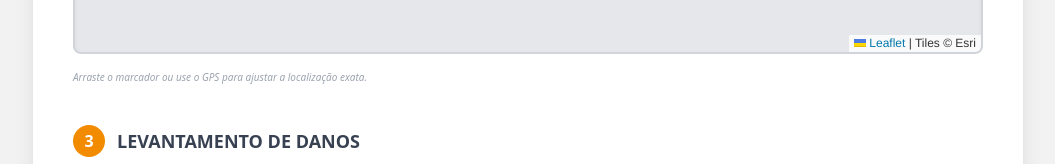
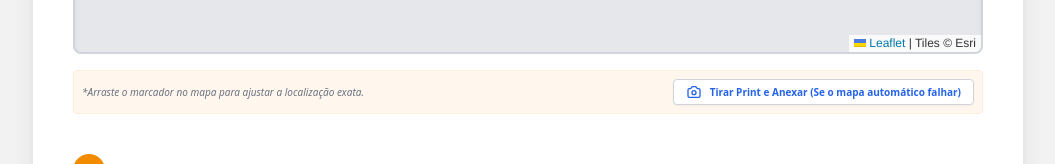
Before and after one commit to danielsentone/laudo-cedec-desastres, a React (Vite) app: page / in a window 1280 px wide. Shown: the part 1476-1640 px from the top of the page, without its empty margins (112-1167 px from the left). Built offline with nearby package versions, Linux system fonts and the light colour scheme.

Commit message:
Novo teste print mapa

```diff
--- a/App.tsx
+++ b/App.tsx
@@ -19,7 +19,10 @@ const App: React.FC = () => {
   const [editingEng, setEditingEng] = useState<Engenheiro | null>(null);
   const [showPreview, setShowPreview] = useState(false);
   const [isLoadingLocation, setIsLoadingLocation] = useState(false);
+
+  // States para o Mapa
   const [mapSnapshot, setMapSnapshot] = useState<string | null>(null);
+  const [manualMapImage, setManualMapImage] = useState<string | null>(null); // Novo estado para upload manual
   const mapRef = useRef<any>(null);
   const markerRef = useRef<any>(null);
 
@@ -147,10 +150,11 @@ const App: React.FC = () => {
 
   useEffect(() => {
     if (!mapRef.current) {
-      mapRef.current = L.map('map-container').setView([parseFloat(formData.latitude), parseFloat(formData.longitude)], 16);
+      mapRef.current = L.map('map-container', {
+        preferCanvas: true // Tenta renderizar em Canvas para facilitar o print
+      }).setView([parseFloat(formData.latitude), parseFloat(formData.longitude)], 16);
 
-      // IMPORTANTE: Utilizando provedores que suportam CORS explicitamente (OpenStreetMap e Esri).
-      // O Google Maps (mt1.google.com) frequentemente bloqueia o acesso via Canvas (html2canvas) gerando erro de Tainted Canvas.
+      // IMPORTANTE: Utilizando provedores que suportam CORS explicitamente.
       const layers = {
         street: L.tileLayer('https://tile.openstreetmap.org/{z}/{x}/{y}.png', {
           attribution: '&copy; OpenStreetMap contributors',
@@ -160,14 +164,13 @@ const App: React.FC = () => {
           attribution: 'Tiles &copy; Esri',
           crossOrigin: 'anonymous'
         }),
-        // Usando Esri Satélite como base robusta para o híbrido para garantir o print
         hybrid: L.tileLayer('https://server.arcgisonline.com/ArcGIS/rest/services/World_Imagery/MapServer/tile/{z}/{y}/{x}', {
             attribution: 'Tiles &copy; Esri',
             crossOrigin: 'anonymous'
         })
       };
 
-      // Inicializa com Híbrido (que agora é seguro para print)
+      // Inicializa com Híbrido
       layers[mapType].addTo(mapRef.current);
 
       markerRef.current = L.marker([parseFloat(formData.latitude), parseFloat(formData.longitude)], { draggable: true }).addTo(mapRef.current);
@@ -264,33 +267,43 @@ const App: React.FC = () => {
     }));
   };
 
+  const handleManualMapUpload = async (e: React.ChangeEvent<HTMLInputElement>) => {
+    if (e.target.files && e.target.files[0]) {
+        try {
+            const base64 = await fileToBase64(e.target.files[0]);
+            setManualMapImage(base64);
+        } catch (error) {
+            console.error("Erro ao carregar mapa manual", error);
+        }
+    }
+  };
+
   const handleTogglePreview = async () => {
     if (!showPreview) {
-        // Ao abrir o preview, tenta capturar a imagem do mapa atual
+        // Só tenta o snapshot automático se o usuário NÃO tiver enviado uma imagem manual
+        if (!manualMapImage) {
             const mapElement = document.getElementById('map-container');
             if (mapElement && (window as any).html2canvas) {
-            // Aumentando delay para 1s para garantir renderização dos tiles em mobile
+                // Delay para garantir renderização
                 await new Promise(resolve => setTimeout(resolve, 1000));
 
                 try {
-                // Tira um print do elemento do mapa
                     const canvas = await (window as any).html2canvas(mapElement, {
-                    useCORS: true, // ESSENCIAL: Permite carregar imagens de outros domínios
-                    allowTaint: false, // ESSENCIAL: Deve ser falso para permitir toDataURL
-                    proxy: null, // Desabilita proxy para evitar erros de requisição
+                        useCORS: true,
+                        allowTaint: false,
+                        proxy: null,
                         logging: true,
-                    scale: 2, // Mantém resolução alta
+                        scale: 2,
                         backgroundColor: null,
                         ignoreElements: (element: any) => {
-                        // Remove controles de zoom do print
                             return element.classList.contains('leaflet-control-zoom');
                         }
                     });
                     setMapSnapshot(canvas.toDataURL('image/png'));
                 } catch (error) {
                     console.error("Erro ao capturar imagem do mapa:", error);
-                // Mesmo com erro, permite abrir o preview (sem o mapa)
                     setMapSnapshot(null);
+                }
             }
         }
     }
@@ -299,32 +312,26 @@ const App: React.FC = () => {
 
   const generatePDF = () => {
     const element = document.getElementById('laudo-pdf-content');
-
-    // Sanitiza strings para evitar caracteres inválidos no nome do arquivo
     const safeText = (text: string) => text ? text.replace(/[\/\\:*?"<>|]/g, '').trim() : '';
-
     const municipio = safeText(formData.municipio) || 'Municipio';
     const data = formData.data;
     const proprietario = safeText(formData.proprietario) || 'Proprietario';
-
     const filename = `${municipio}_${data}_${proprietario}.pdf`;
 
-    // Configurações otimizadas para evitar páginas em branco e permitir múltiplas páginas
     const opt = {
-      margin: [10, 10, 10, 10], // Margem em mm (Top, Left, Bottom, Right)
+      margin: [10, 10, 10, 10],
       filename: filename,
       image: { type: 'jpeg', quality: 0.98 },
       html2canvas: {
-        scale: 2, // Melhora a qualidade
-        useCORS: true, // Permite carregar imagens externas se houver
+        scale: 2,
+        useCORS: true,
         letterRendering: true,
         scrollY: 0,
       },
       jsPDF: { unit: 'mm', format: 'a4', orientation: 'portrait' },
-      pagebreak: { mode: ['avoid-all', 'css', 'legacy'] } // Evita cortes bruscos
+      pagebreak: { mode: ['avoid-all', 'css', 'legacy'] }
     };
 
-    // Pequeno delay para garantir que o renderizador pegue o elemento visível
     html2pdf().set(opt).from(element).save();
   };
 
@@ -349,7 +356,6 @@ const App: React.FC = () => {
     <div className="bg-[#f2f2f2] min-h-screen font-sans">
 
       <div className="sticky top-0 z-30">
-        {/* Barra topo */}
         <div className="bg-[#1e1e1e] text-white py-1 px-4 flex justify-between items-center text-xs">
           <span className="font-bold">PR.GOV.BR</span>
           <div className="flex items-center gap-4">
@@ -357,7 +363,6 @@ const App: React.FC = () => {
           </div>
         </div>
 
-        {/* Header Principal */}
         <header className="bg-white shadow-md border-b-4 border-[#f38b00]">
           <div className="max-w-7xl mx-auto p-4 flex justify-between items-center">
               <div className="flex items-center gap-4">
@@ -646,7 +651,26 @@ const App: React.FC = () => {
                 </div>
 
                 <div id="map-container" className="w-full h-80 bg-gray-200 rounded-lg overflow-hidden border-2 border-gray-300 shadow-inner z-10 relative"></div>
-                <p className="text-[10px] text-gray-400 italic">Arraste o marcador ou use o GPS para ajustar a localização exata.</p>
+
+                {/* Opção de Upload Manual caso a captura automática falhe */}
+                <div className="flex flex-col sm:flex-row justify-between items-start sm:items-center gap-2 mt-2 p-2 bg-orange-50 border border-orange-100 rounded">
+                     <p className="text-[10px] text-gray-500 italic">
+                       *Arraste o marcador no mapa para ajustar a localização exata.
+                     </p>
+                     <label className="text-[10px] bg-white border border-gray-300 text-blue-600 font-bold px-3 py-1 rounded cursor-pointer hover:bg-blue-50 hover:border-blue-300 flex items-center gap-2 shadow-sm whitespace-nowrap">
+                        <svg xmlns="http://www.w3.org/2000/svg" className="h-4 w-4" fill="none" viewBox="0 0 24 24" stroke="currentColor">
+                           <path strokeLinecap="round" strokeLinejoin="round" strokeWidth={2} d="M3 9a2 2 0 012-2h.93a2 2 0 001.664-.89l.812-1.22A2 2 0 0110.07 4h3.86a2 2 0 011.664.89l.812 1.22A2 2 0 0018.07 7H19a2 2 0 012 2v9a2 2 0 01-2 2H5a2 2 0 01-2-2V9z" />
+                           <path strokeLinecap="round" strokeLinejoin="round" strokeWidth={2} d="M15 13a3 3 0 11-6 0 3 3 0 016 0z" />
+                        </svg>
+                        {manualMapImage ? 'Imagem Anexada (Clique para alterar)' : 'Tirar Print e Anexar (Se o mapa automático falhar)'}
+                        <input type="file" accept="image/*" className="hidden" onChange={handleManualMapUpload} />
+                     </label>
+                </div>
+                {manualMapImage && (
+                    <div className="text-[10px] text-green-600 font-bold mt-1 text-right">
+                        ✓ Imagem manual carregada com sucesso. Ela substituirá o mapa automático no laudo.
+                    </div>
+                )}
               </div>
             </section>
 
@@ -769,7 +793,8 @@ const App: React.FC = () => {
         <div className="max-w-5xl mx-auto mb-20 px-4">
           <div className="bg-gray-300 p-4 md:p-8 rounded-lg overflow-x-auto shadow-inner border border-gray-400">
              <div className="inline-block min-w-[21cm] mx-auto bg-white shadow-2xl">
-                <LaudoPreview data={formData} engenheiro={currentEngenheiro} mapSnapshot={mapSnapshot} />
+                {/* Prioriza a imagem manual se existir, senão usa o snapshot automático */}
+                <LaudoPreview data={formData} engenheiro={currentEngenheiro} mapSnapshot={manualMapImage || mapSnapshot} />
              </div>
           </div>
         </div>
```
Lines whose indentation alone changed are shown as unchanged.
